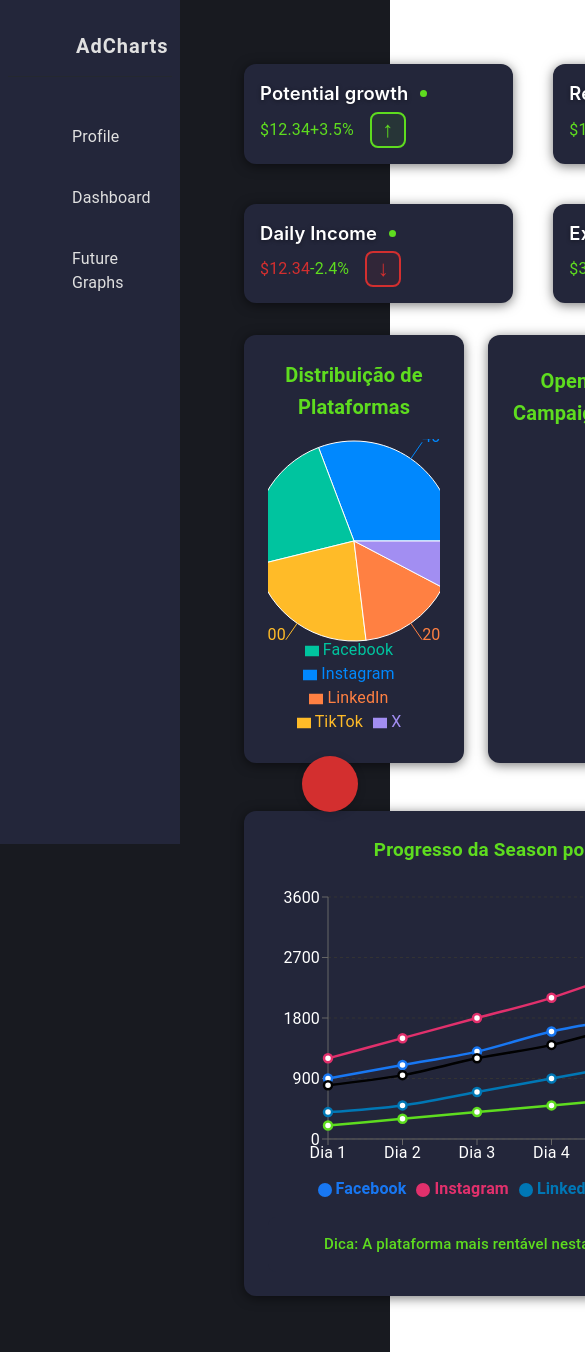
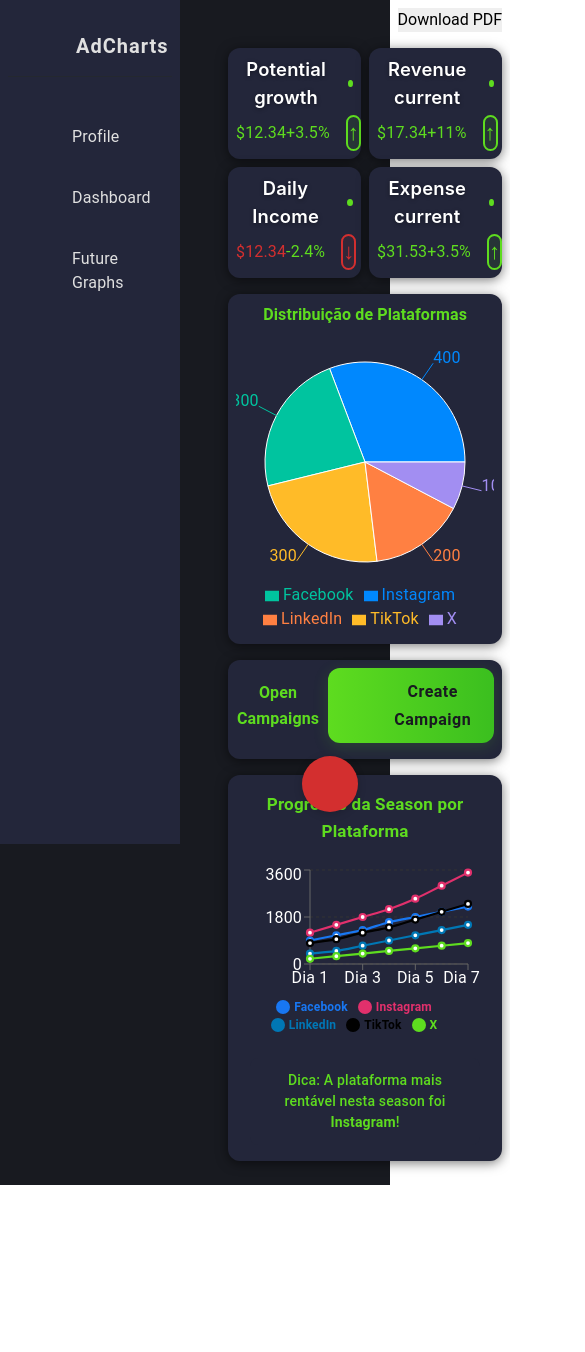
Before and after one commit to josephonfire/hackatongroup4, a React (Create React App) app in the folder client/: page /dashboard in a window 390 px wide. Shown: the top 1352 px of the page, 585 px wide, since content can reach past the window. After the commit the page ends 1185 px from the top, so only its background shows below. Built offline with nearby package versions, Linux system fonts and the light colour scheme; some icons are missing.

Commit message:
Dashboard responsive

```diff
--- a/client/src/components/ModernLineChart.jsx
+++ b/client/src/components/ModernLineChart.jsx
@@ -45,18 +45,18 @@ function CustomTooltip({ active, payload, label, whiteBg }) {
 
 export default function ModernLineChart({ data, whiteBg }) {
   return (
-    <ResponsiveContainer width="100%" height={320}>
-      <LineChart data={data} margin={{ top: 16, right: 24, left: 0, bottom: 0 }}>
+    <ResponsiveContainer width="100%" height={180}>
+      <LineChart data={data} margin={{ top: 8, right: 12, left: 0, bottom: 8 }}>
         <CartesianGrid stroke={whiteBg ? '#e0e0e0' : '#333'} strokeDasharray="3 3" vertical={false} />
-        <XAxis dataKey="dia" tick={{ fill: whiteBg ? '#23263a' : '#fff', fontWeight: 500 }} />
-        <YAxis tick={{ fill: whiteBg ? '#23263a' : '#fff', fontWeight: 500 }} />
+        <XAxis dataKey="dia" tick={{ fill: whiteBg ? '#23263a' : '#fff', fontWeight: 500, fontSize: 11 }} />
+        <YAxis tick={{ fill: whiteBg ? '#23263a' : '#fff', fontWeight: 500, fontSize: 11 }} />
         <Tooltip content={<CustomTooltip whiteBg={whiteBg} />} />
-        <Legend iconType="circle" wrapperStyle={{ paddingTop: 8, color: whiteBg ? '#23263a' : '#fff', fontWeight: 600 }} />
-        <Line type="monotone" dataKey="Instagram" stroke={COLORS.Instagram} strokeWidth={2.5} dot={{ r: 4 }} activeDot={{ r: 7 }} />
-        <Line type="monotone" dataKey="Facebook" stroke={COLORS.Facebook} strokeWidth={2.5} dot={{ r: 4 }} activeDot={{ r: 7 }} />
-        <Line type="monotone" dataKey="TikTok" stroke={COLORS.TikTok} strokeWidth={2.5} dot={{ r: 4 }} activeDot={{ r: 7 }} />
-        <Line type="monotone" dataKey="LinkedIn" stroke={COLORS.LinkedIn} strokeWidth={2.5} dot={{ r: 4 }} activeDot={{ r: 7 }} />
-        <Line type="monotone" dataKey="X" stroke={COLORS.X} strokeWidth={2.5} dot={{ r: 4 }} activeDot={{ r: 7 }} />
+        <Legend iconType="circle" wrapperStyle={{ paddingTop: 4, color: whiteBg ? '#23263a' : '#fff', fontWeight: 600, fontSize: 12 }} />
+        <Line type="monotone" dataKey="Instagram" stroke={COLORS.Instagram} strokeWidth={2.2} dot={{ r: 3 }} activeDot={{ r: 5 }} />
+        <Line type="monotone" dataKey="Facebook" stroke={COLORS.Facebook} strokeWidth={2.2} dot={{ r: 3 }} activeDot={{ r: 5 }} />
+        <Line type="monotone" dataKey="TikTok" stroke={COLORS.TikTok} strokeWidth={2.2} dot={{ r: 3 }} activeDot={{ r: 5 }} />
+        <Line type="monotone" dataKey="LinkedIn" stroke={COLORS.LinkedIn} strokeWidth={2.2} dot={{ r: 3 }} activeDot={{ r: 5 }} />
+        <Line type="monotone" dataKey="X" stroke={COLORS.X} strokeWidth={2.2} dot={{ r: 3 }} activeDot={{ r: 5 }} />
       </LineChart>
     </ResponsiveContainer>
   );
--- a/client/src/components/ModernSidebar.jsx
+++ b/client/src/components/ModernSidebar.jsx
@@ -46,13 +46,7 @@ export default function ModernSidebar({ view, setView }) {
             button
             key={item.text}
             selected={view === item.view}
-            onClick={() => {
-              if (item.view === "profile") {
-                // setView(item.view); // This line is removed as per the edit hint
-              } else {
-                setView(item.view);
-              }
-            }}
+            onClick={() => setView(item.view)}
             sx={{
               borderRadius: 2.5,
               margin: '10px 12px',
--- a/client/src/pages/Dashboard.jsx
+++ b/client/src/pages/Dashboard.jsx
@@ -107,7 +107,9 @@ export default function Dashboard() {
       <CssBaseline />
       <Box sx={{ display: 'flex' }}>
         <ModernSidebar view={view} setView={setView} />
-        <Box component="main" sx={{ flexGrow: 1, p: 3, color: pageText }}>
+        <Box component="main" sx={{ flexGrow: 1, p: { xs: 1, md: 2 }, color: pageText, minHeight: '100vh', maxHeight: 'none', overflow: 'visible' }}>
+          {view === "dashboard" && (
+            <>
               {/* Export PDF Button */}
               <Box sx={{ display: 'flex', justifyContent: 'flex-end', mb: 2 }}>
                 <ExportPDF exportRef={dashboardRef} fileName="dashboard.pdf" />
@@ -115,8 +117,8 @@ export default function Dashboard() {
               {/* Banner */}
               <Box className="dashboard-container" style={{ background: 'transparent' }} ref={dashboardRef}>
                 {/* Cards */}
-            <Box sx={{ display: 'flex', gap: 5, flexWrap: 'wrap', mb: 4, width: '100%' }}>
-              <Box sx={{ flex: '1 1 0', minWidth: 220, maxWidth: 350, background: cardBg, color: cardText, boxShadow: cardShadow, borderRadius: 3, p: 2, display: 'flex', flexDirection: 'column', justifyContent: 'space-between' }}>
+                <Box sx={{ display: 'flex', gap: { xs: 1, md: 2 }, flexWrap: 'wrap', mb: 2, width: '100%', justifyContent: 'space-between' }}>
+                  <Box sx={{ flex: '1 1 0', minWidth: 120, maxWidth: 220, background: cardBg, color: cardText, boxShadow: cardShadow, borderRadius: 3, p: 1, display: 'flex', flexDirection: 'column', justifyContent: 'space-between', width: '100%', maxWidth: '100%' }}>
                     <div style={{
                       fontFamily: 'Inter, Roboto, Arial, sans-serif',
                       fontWeight: 600,
@@ -165,7 +167,7 @@ export default function Dashboard() {
                       </span>
                     </div>
                   </Box>
-              <Box sx={{ flex: '1 1 0', minWidth: 220, maxWidth: 350, background: cardBg, color: cardText, boxShadow: cardShadow, borderRadius: 3, p: 2, display: 'flex', flexDirection: 'column', justifyContent: 'space-between' }}>
+                  <Box sx={{ flex: '1 1 0', minWidth: 120, maxWidth: 220, background: cardBg, color: cardText, boxShadow: cardShadow, borderRadius: 3, p: 1, display: 'flex', flexDirection: 'column', justifyContent: 'space-between', width: '100%', maxWidth: '100%' }}>
                     <div style={{
                       fontFamily: 'Inter, Roboto, Arial, sans-serif',
                       fontWeight: 600,
@@ -214,7 +216,7 @@ export default function Dashboard() {
                       </span>
                     </div>
                   </Box>
-              <Box sx={{ flex: '1 1 0', minWidth: 220, maxWidth: 350, background: cardBg, color: cardText, boxShadow: cardShadow, borderRadius: 3, p: 2, display: 'flex', flexDirection: 'column', justifyContent: 'space-between' }}>
+                  <Box sx={{ flex: '1 1 0', minWidth: 120, maxWidth: 220, background: cardBg, color: cardText, boxShadow: cardShadow, borderRadius: 3, p: 1, display: 'flex', flexDirection: 'column', justifyContent: 'space-between', width: '100%', maxWidth: '100%' }}>
                     <div style={{
                       fontFamily: 'Inter, Roboto, Arial, sans-serif',
                       fontWeight: 600,
@@ -263,7 +265,7 @@ export default function Dashboard() {
                       </span>
                     </div>
                   </Box>
-              <Box sx={{ flex: '1 1 0', minWidth: 220, maxWidth: 350, background: cardBg, color: cardText, boxShadow: cardShadow, borderRadius: 3, p: 2, display: 'flex', flexDirection: 'column', justifyContent: 'space-between' }}>
+                  <Box sx={{ flex: '1 1 0', minWidth: 120, maxWidth: 220, background: cardBg, color: cardText, boxShadow: cardShadow, borderRadius: 3, p: 1, display: 'flex', flexDirection: 'column', justifyContent: 'space-between', width: '100%', maxWidth: '100%' }}>
                     <div style={{
                       fontFamily: 'Inter, Roboto, Arial, sans-serif',
                       fontWeight: 600,
@@ -313,17 +315,49 @@ export default function Dashboard() {
                     </div>
                   </Box>
                 </Box>
-            {/* Duas divs lado a lado */}
-            <Box sx={{ display: 'flex', gap: 3, mt: 3, mb: 6, minHeight: 320 }}>
-              {/* Esquerda: 33% */}
-              <Box sx={{ flex: '1 1 33%', background: cardBg, borderRadius: 3, boxShadow: cardShadow, p: 3, minWidth: 220, color: cardText }}>
-                <Typography variant="h6" sx={{ mb: 2, color: cardText, fontWeight: 600 }}>Distribuição de Plataformas</Typography>
+                {/* PieChart e Open Campaigns lado a lado, compactos */}
+                <Box sx={{
+                  display: 'flex',
+                  flexDirection: { xs: 'column', md: 'row' },
+                  gap: { xs: 1, md: 2 },
+                  mt: 1,
+                  mb: 2,
+                  minHeight: 180,
+                  width: '100%',
+                  maxWidth: '100%',
+                }}>
+                  <Box sx={{
+                    width: { xs: '100%', md: '40%' },
+                    minWidth: { xs: '100%', md: 120 },
+                    maxWidth: { xs: '100%', md: '45%' },
+                    background: cardBg,
+                    borderRadius: 3,
+                    boxShadow: cardShadow,
+                    p: { xs: 1, md: 2 },
+                    color: cardText,
+                    mb: { xs: 1, md: 0 },
+                    display: 'flex',
+                    flexDirection: 'column',
+                    alignItems: 'center',
+                    justifyContent: 'center',
+                  }}>
+                    <Typography variant="h6" sx={{ mb: 1, color: cardText, fontWeight: 600, textAlign: 'center', fontSize: 16 }}>Distribuição de Plataformas</Typography>
                     <PieChartComponent data={pieData} />
                   </Box>
-              {/* Direita: 66% */}
-              <Box sx={{ flex: '2 1 66%', background: cardBg, borderRadius: 3, boxShadow: cardShadow, p: 3, minWidth: 320, color: cardText }}>
-                <Box sx={{ display: 'flex', alignItems: 'center', justifyContent: 'space-between', mb: 2, gap: 2 }}>
-                  <Typography variant="h6" sx={{ color: cardText, fontWeight: 600 }}>Open Campaigns</Typography>
+                  <Box sx={{
+                    flex: 1,
+                    minWidth: 0,
+                    background: cardBg,
+                    borderRadius: 3,
+                    boxShadow: cardShadow,
+                    p: { xs: 1, md: 2 },
+                    color: cardText,
+                    display: 'flex',
+                    flexDirection: 'column',
+                    justifyContent: 'flex-start',
+                  }}>
+                    <Box sx={{ display: 'flex', alignItems: 'center', justifyContent: 'space-between', mb: 1, gap: 1 }}>
+                      <Typography variant="h6" sx={{ color: cardText, fontWeight: 600, fontSize: 16 }}>Open Campaigns</Typography>
                       <Button
                         onClick={handleAddCampaign}
                         sx={{
@@ -389,17 +423,21 @@ export default function Dashboard() {
                     {/* Adicione aqui o conteúdo desejado */}
                   </Box>
                 </Box>
-            {/* Gráfico de progresso da season */}
-            <Box sx={{ background: cardBg, borderRadius: 3, boxShadow: cardShadow, p: 3, mb: 4, color: cardText }}>
-              <Typography variant="h6" sx={{ mb: 2, color: cardText, fontWeight: 700, fontSize: '1.18rem', letterSpacing: 0.2 }}>Progresso da Season por Plataforma</Typography>
+                {/* Gráfico de linhas compacto */}
+                <Box sx={{ background: cardBg, borderRadius: 3, boxShadow: cardShadow, p: { xs: 2, md: 3 }, mb: 2, color: cardText, width: '100%', maxWidth: '100%', display: 'flex', flexDirection: 'column', alignItems: 'center', justifyContent: 'center' }}>
+                  <Typography variant="h6" sx={{ mb: 2, color: cardText, fontWeight: 700, fontSize: 17, letterSpacing: 0.2, textAlign: 'center' }}>
+                    Progresso da Season por Plataforma
+                  </Typography>
+                  <Box sx={{ height: { xs: 180, md: 240 }, width: '95%', maxWidth: '95%', mx: 'auto', display: 'flex', alignItems: 'center', justifyContent: 'center' }}>
                     <ModernLineChart data={seasonData} whiteBg={whiteBg} />
-              <Box sx={{ mt: 2, p: 2, background: whiteBg ? '#e8f5e9' : '#23263a', borderRadius: 2, color: cardText, fontWeight: 500, fontSize: 15 }}>
+                  </Box>
+                  <Box sx={{ mt: 2, p: 1.5, background: whiteBg ? '#e8f5e9' : '#23263a', borderRadius: 2, color: cardText, fontWeight: 500, fontSize: 14, textAlign: 'center', width: '95%', maxWidth: '95%', mx: 'auto' }}>
                     Dica: A plataforma mais rentável nesta season foi <span style={{ color: '#5edc1f', fontWeight: 700 }}>{mostProfitablePlatform}</span>!
                   </Box>
                 </Box>
               </Box>
-
-          {view === "dashboard" && <></>}
+            </>
+          )}
           {view === "profile" && <Profile />}
           {view === "pdf" && (
             <Typography variant="h6">
```
Lines whose indentation alone changed are shown as unchanged.
